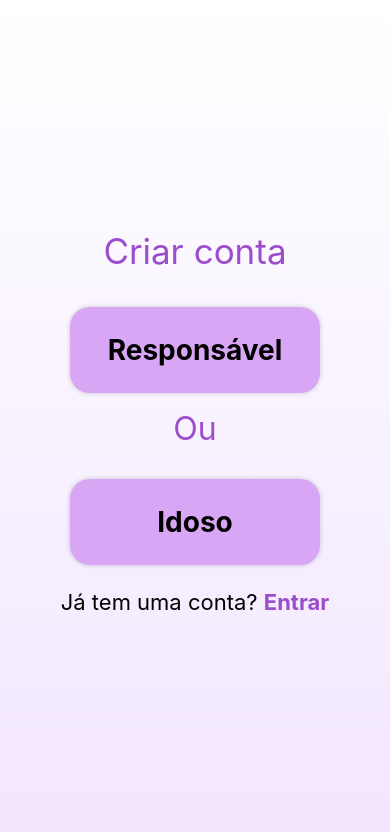
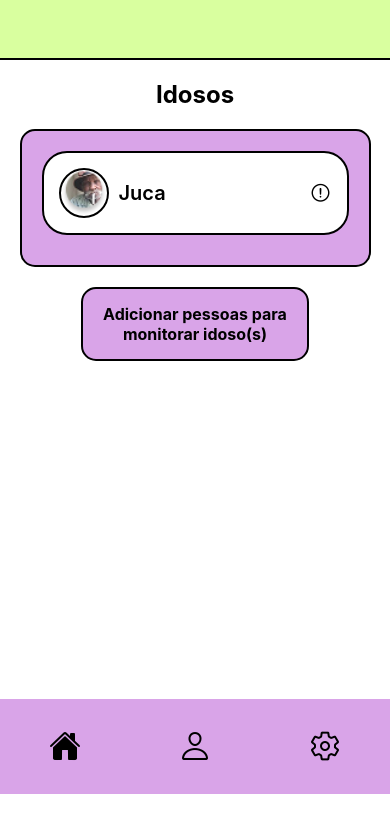
Before and after one commit to Murilomzanetti/Oldion_Mobile, a React Native app: screen /ElderlyAccountScreen in a window 390 px wide. Shown: the top 832 px of the page. Built offline with nearby package versions, Linux system fonts and the light colour scheme.

Commit message:
tela inicial de home feita

```diff
--- a/App.js
+++ b/App.js
@@ -1,7 +1,7 @@
 import React from 'react';
 import { NavigationContainer } from '@react-navigation/native';
 import { createStackNavigator } from '@react-navigation/stack';
-
+import ElderlyAccountScreen from './screens/ElderlyAccountScreen';
 import CreateResponsibleOrElderly from './screens/CreateResponsibleOrElderly';
 import CreateAccountScreen from './screens/CreateAccountScreen';
 import CreateYourNameScreen from './screens/CreateYourNameScreen';
@@ -22,6 +22,7 @@ export default function App() {
         <Stack.Screen name="CreateYourNameScreen" component={CreateYourNameScreen} />
         <Stack.Screen name="ConnectBraceletScreen" component={ConnectBraceletScreen} />
         <Stack.Screen name="LoginAccountScreen" component={LoginAccountScreen} />
+        <Stack.Screen name="ElderlyAccountScreen" component={ElderlyAccountScreen} />
       </Stack.Navigator>
     </NavigationContainer>
   );
--- a/package.json
+++ b/package.json
@@ -21,7 +21,8 @@
     "react-native-gesture-handler": "~2.24.0",
     "react-native-reanimated": "~3.17.4",
     "react-native-safe-area-context": "5.4.0",
-    "react-native-screens": "~4.11.1"
+    "react-native-screens": "~4.11.1",
+    "react-native-vector-icons": "^10.3.0"
   },
   "devDependencies": {
     "@babel/core": "^7.20.0"
--- a/screens/ConnectBraceletScreen.js
+++ b/screens/ConnectBraceletScreen.js
@@ -2,7 +2,7 @@ import React, { useState } from 'react';
 import { View, Text, TouchableOpacity, StyleSheet, Modal } from 'react-native';
 import { LinearGradient } from 'expo-linear-gradient';
 
-export default function ConnectBraceletScreen() {
+export default function ConnectBraceletScreen({ navigation }) {
   const [bluetoothPopup, setBluetoothPopup] = useState(false);
   const [connected, setConnected] = useState(false);
 
@@ -28,7 +28,7 @@ export default function ConnectBraceletScreen() {
         </Text>
       </TouchableOpacity>
 
-      <TouchableOpacity style={styles.createButton}>
+      <TouchableOpacity onPress={() => navigation.navigate('ElderlyAccountScreen')} style={styles.createButton}>
         <Text style={styles.createText}>Criar</Text>
       </TouchableOpacity>
 
--- /dev/null
+++ b/screens/ElderlyAccountScreen.js
@@ -0,0 +1,118 @@
+import React from 'react';
+import { View, Text, TouchableOpacity, Image, StyleSheet } from 'react-native';
+import Icon from 'react-native-vector-icons/Ionicons';
+
+export default function ElderlyAccountScreen({ navigation }) {
+  return (
+    <View style={styles.container}>
+      {/* Faixa superior verde */}
+      <View style={styles.header} />
+
+      {/* Título */}
+      <Text style={styles.title}>Idosos</Text>
+
+      {/* Card principal */}
+      <View style={styles.cardContainer}>
+        <View style={styles.personCard}>
+          <Image
+            source={require('../assets/Ellipse3.png')}
+            style={styles.avatar}
+          />
+          <Text style={styles.name}>Juca</Text>
+          <Icon name="alert-circle-outline" size={22} color="#000" />
+        </View>
+      </View>
+
+      {/* Botão adicionar */}
+      <TouchableOpacity style={styles.addButton}>
+        <Text style={styles.addButtonText}>
+          Adicionar pessoas para{'\n'}monitorar idoso(s)
+        </Text>
+      </TouchableOpacity>
+
+      {/* Barra de navegação inferior */}
+      <View style={styles.bottomBar}>
+        <Icon name="home" size={32} color="#000" />
+        <Icon name="person-outline" size={32} color="#000" />
+        <Icon name="settings-outline" size={32} color="#000" />
+      </View>
+    </View>
+  );
+}
+
+const styles = StyleSheet.create({
+  container: {
+    flex: 1,
+    backgroundColor: '#fff',
+    alignItems: 'center',
+  },
+  header: {
+    height: 60,
+    backgroundColor: '#D9FF9F',
+    width: '100%',
+    borderBottomWidth: 2,
+    borderColor: '#000',
+  },
+  title: {
+    fontSize: 24,
+    fontWeight: 'bold',
+    marginVertical: 20,
+  },
+  cardContainer: {
+    backgroundColor: '#D9A4E8',
+    borderRadius: 15,
+    padding: 20,
+    width: '90%',
+    borderWidth: 2,
+    borderColor: '#000',
+  },
+  personCard: {
+    flexDirection: 'row',
+    alignItems: 'center',
+    backgroundColor: '#fff',
+    borderRadius: 25,
+    padding: 15,
+    justifyContent: 'space-between',
+    marginBottom: 10,
+    borderWidth: 2,
+    borderColor: '#000',
+  },
+  avatar: {
+    width: 50,
+    height: 50,
+    borderRadius: 25,
+    marginRight: 10,
+    borderWidth: 2,
+    borderColor: '#000',
+  },
+  name: {
+    fontSize: 20,
+    fontWeight: '600',
+    flex: 1,
+  },
+  addButton: {
+    backgroundColor: '#D9A4E8',
+    paddingVertical: 15,
+    paddingHorizontal: 20,
+    borderRadius: 15,
+    marginTop: 20,
+    borderWidth: 2,
+    borderColor: '#000',
+  },
+  addButtonText: {
+    textAlign: 'center',
+    fontSize: 16,
+    fontWeight: 'bold',
+  },
+  bottomBar: {
+    position: 'absolute',
+    bottom: 50,
+    flexDirection: 'row',
+    justifyContent: 'space-around',
+    backgroundColor: '#D9A4E8',
+    width: '100%',
+    paddingVertical: 30,
+    shadowColor: '#000',
+    shadowRadius: 0.2,
+  },
+});
--- a/screens/LoginAccountScreen.js
+++ b/screens/LoginAccountScreen.js
@@ -29,7 +29,7 @@ export default function LoginAccountScreen({ navigation }) {
         onChangeText={setPassword}
       />
 
-      <TouchableOpacity style={styles.button}>
+      <TouchableOpacity onPress={() => navigation.navigate('ConnectBraceletScreen')} style={styles.button}>
         <Text style={styles.buttonText}>Continuar</Text>
       </TouchableOpacity>
 
```
Also changed, not shown: assets/Ellipse3.png (added), 1 other file (tests, documents, lock files or other folders).
